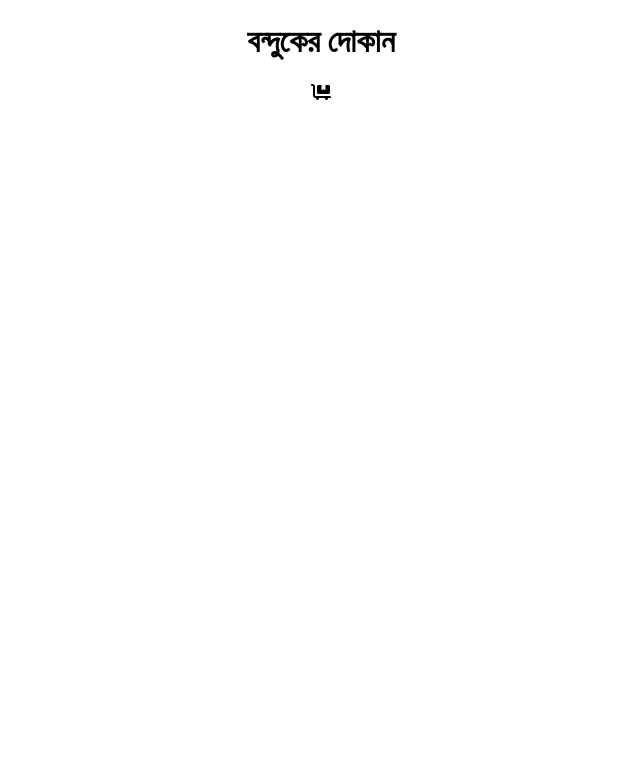
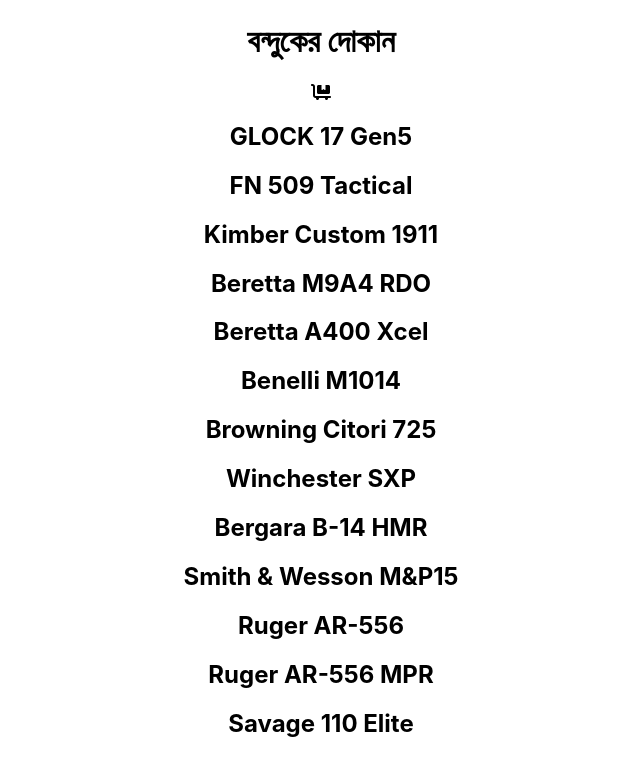
Before and after one commit to nurmdrafi/react-gun-shop, a React (Create React App) app: page / in a window 1280 px wide. Shown: the top 776 px of the page, without its empty margins (319-959 px from the left). Built offline with nearby package versions, Linux system fonts and the light colour scheme.

Commit message:
fetch data loaded

```diff
--- /dev/null
+++ b/public/data.json
@@ -0,0 +1,132 @@
+[
+  {
+    "id": 1,
+    "name": "GLOCK 17 Gen5",
+    "img": "https://raw.githubusercontent.com/mir-hussain/guns/main/guns/glock.png",
+    "bullet": "9mm",
+    "capacity": "17 + 1",
+    "action": "Semi-Automatic",
+    "price": "540",
+    "category": "Pistol"
+  },
+  {
+    "id": 2,
+    "name": "FN 509 Tactical",
+    "img": "https://raw.githubusercontent.com/mir-hussain/guns/main/guns/FN.png",
+    "bullet": "9mm",
+    "capacity": "10 + 1",
+    "action": "Semi-Automatic",
+    "price": "900",
+    "category": "Pistol"
+  },
+  {
+    "id": 3,
+    "name": "Kimber Custom 1911",
+    "img": "https://raw.githubusercontent.com/mir-hussain/guns/main/guns/ki%2Cber.png",
+    "bullet": "45 ACP",
+    "capacity": "7 + 1",
+    "action": "Semi-Automatic",
+    "price": "900",
+    "category": "Pistol"
+  },
+  {
+    "id": 4,
+    "name": "Beretta M9A4 RDO",
+    "img": "https://raw.githubusercontent.com/mir-hussain/guns/main/guns/beretta.png",
+    "bullet": "9mm",
+    "capacity": "18 + 1",
+    "action": "Semi-Automatic",
+    "price": "1000",
+    "category": "Pistol"
+  },
+  {
+    "id": 5,
+    "name": "Beretta A400 Xcel",
+    "img": "https://raw.githubusercontent.com/mir-hussain/guns/main/guns/beretta-shotgun.png",
+    "bullet": "12 Gauge",
+    "capacity": "3 + 1",
+    "action": "Semi-Automatic",
+    "price": "1720",
+    "category": "Shotgun"
+  },
+  {
+    "id": 6,
+    "name": "Benelli M1014",
+    "img": "https://raw.githubusercontent.com/mir-hussain/guns/main/guns/benalim4.png",
+    "bullet": "12 Gauge",
+    "capacity": "5 + 1",
+    "action": "Semi-Automatic",
+    "price": "1900",
+    "category": "Shotgun"
+  },
+  {
+    "id": 7,
+    "name": "Browning Citori 725",
+    "img": "https://raw.githubusercontent.com/mir-hussain/guns/main/guns/Browning.png",
+    "bullet": "12 Gauge",
+    "capacity": "2",
+    "action": "Double Shot",
+    "price": "5430",
+    "category": "Shotgun"
+  },
+  {
+    "id": 8,
+    "name": "Winchester SXP",
+    "img": "https://raw.githubusercontent.com/mir-hussain/guns/main/guns/winchester.png",
+    "bullet": "12 Gauge",
+    "capacity": "5 + 1",
+    "action": "Pump",
+    "price": "570",
+    "category": "Shotgun"
+  },
+  {
+    "id": 9,
+    "name": "Bergara B-14 HMR",
+    "img": "https://raw.githubusercontent.com/mir-hussain/guns/main/guns/bergara.png",
+    "bullet": "6.5 Creedmoor",
+    "capacity": "5",
+    "action": "Semi-Automatic",
+    "price": "970",
+    "category": "Rifle"
+  },
+  {
+    "id": 10,
+    "name": "Smith & Wesson M&P15",
+    "img": "https://raw.githubusercontent.com/mir-hussain/guns/main/guns/S%26WM%26P15.png",
+    "bullet": "5.56x45mm NATO",
+    "capacity": "30 + 1",
+    "action": "Semi-Automatic",
+    "price": "800",
+    "category": "Rifle"
+  },
+  {
+    "id": 11,
+    "name": "Ruger AR-556",
+    "img": "https://raw.githubusercontent.com/mir-hussain/guns/main/guns/RugerAR556.png",
+    "bullet": ".223 NATO",
+    "capacity": "30+1",
+    "action": "Semi-Automatic",
+    "price": "750",
+    "category": "Rifle"
+  },
+  {
+    "id": 12,
+    "name": "Ruger AR-556 MPR",
+    "img": "https://raw.githubusercontent.com/mir-hussain/guns/main/guns/RugerAR556RMP.png",
+    "bullet": ".223 NATO",
+    "capacity": "30 + 1",
+    "action": "Semi-Automatic",
+    "price": "880",
+    "category": "Rifle"
+  },
+  {
+    "id": 13,
+    "name": "Savage 110 Elite",
+    "img": "https://raw.githubusercontent.com/mir-hussain/guns/main/guns/savage110.png",
+    "bullet": ".300 Winchester Magnum",
+    "capacity": "5",
+    "action": "Bolt",
+    "price": "1870",
+    "category": "Rifle"
+  }
+]
--- a/src/App.js
+++ b/src/App.js
@@ -1,10 +1,21 @@
 import "./App.css";
 import Header from "./components/Header/Header";
+import React, { useEffect, useState } from "react";
+import Card from "./components/Card/Card";
 
 function App() {
+  const [guns, setGuns] = useState([]);
+  useEffect(() => {
+    fetch("./data.json")
+      .then((res) => res.json())
+      .then((data) => setGuns(data));
+  }, []);
   return (
     <div className="App">
       <Header></Header>
+      {
+        guns.map(gun => <Card key={gun.id} gun={gun}></Card>)
+      }
     </div>
   );
 }
--- /dev/null
+++ b/src/components/Card/Card.js
@@ -0,0 +1,12 @@
+import React from 'react';
+
+const Card = (props) => {
+    const {name} = props.gun
+    return (
+        <div>
+          <h2>{name}</h2>
+        </div>
+    );
+};
+
+export default Card;
```
Also changed, not shown: src/components/Header/Header.js (+4 -3 lines).
